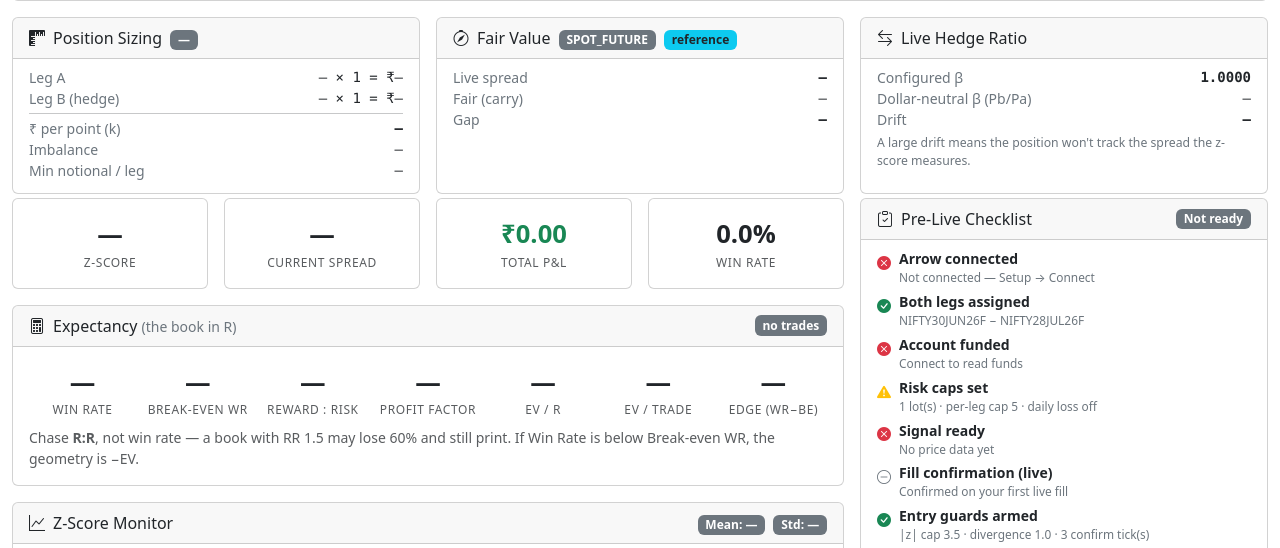
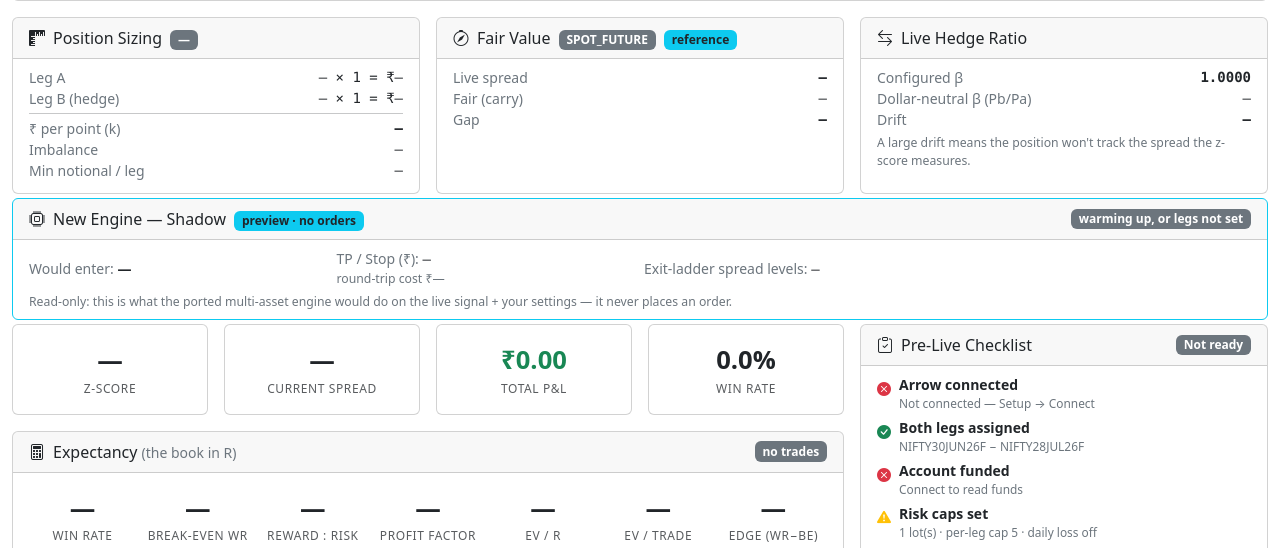
Before and after one commit to ajoxf/arrow-statarb, a Flask app: page /dashboard in a window 1280 px wide. Shown: the part 270-818 px from the top of the page. Run offline with Flask 3, Linux system fonts and the light colour scheme; data that the repository does not hold is empty.

Commit message:
Capstone (part 2): shadow engine preview on the dashboard (no orders)
Runs the ported multi-asset engine live on the current Leg A/Leg B pair in
READ-ONLY shadow mode — computes the entry gate, exit-ladder levels and clip
sizing from the live signal + your settings, places NO orders:
- /api/engine/shadow: builds a SpreadStats-shaped shim from the warm signal,
  runs ZSignalGenerator (would-enter / blocking gate), sizing.plan (contract-
  aware k), and ExitLadder.build_plan + spread_levels (BE/EX/TP/SL, viability).
  _engine_cfgs() maps Arrow settings → engine SIGNALS/EXITS. Reuses the existing
  warm window — no duplicate loop, no re-warm.
- Dashboard 'New Engine — Shadow' card polling it every 3s (would-enter,
  blocking gate, TP/Stop ₹, round-trip cost, exit-ladder spread levels).
- Endpoint test asserts read-only + no order calls; boot-smoke confirms render.
  348 tests.

Trading execution flip (routing real orders) remains the final explicit step.

Co-Authored-By: Claude Opus 4.8 <noreply@anthropic.com>
Claude-Session: https://claude.ai/code/session_014NKUxSD6a4kWARC2XAANxb

```diff
--- a/arrow_statarb/web/app.py
+++ b/arrow_statarb/web/app.py
@@ -42,6 +42,8 @@ from arrow_statarb.core.untracked_ledger import UntrackedLedger
 from arrow_statarb.core.reconcile import ReconcileGuard
 from arrow_statarb.core import costs
 from arrow_statarb.core import fairvalue, sizing, performance, scenarios
+from arrow_statarb.core.signals import ZSignalGenerator
+from arrow_statarb.core.exits import ExitLadder
 from arrow_statarb.core.whatif_shadow import ShadowTracker
 from arrow_statarb.core.health import Heartbeat, health_verdict
 from arrow_statarb.core.telegram import TelegramNotifier
@@ -1261,6 +1263,116 @@ def create_app(config: Optional[Config] = None) -> Tuple[Flask, SocketIO]:
                    leg_a_price=la, leg_b_price=lb, spread=spread,
                    pair_type=asset_cfg["pair_type"],
                    leg_a=legs["leg_a"]["symbol"], leg_b=legs["leg_b"]["symbol"])
+        return jsonify(out)
+
+    def _engine_cfgs():
+        """Map Arrow settings → the ported engine's SIGNALS/EXITS cfg dicts, for
+        the shadow preview. Cooldowns/trend are stateless here (a one-shot
+        preview), so they're neutralised."""
+        s, xo, f = cfg.section("signal"), cfg.section("exits"), cfg.section("filters")
+        signals_cfg = {
+            "ENTRY_Z": float(s.get("entry_zscore", 2) or 2),
+            "EXIT_Z": float(s.get("exit_zscore", 0) or 0),
+            "STOP_Z": float(s.get("stop_zscore", 4) or 4),
+            "MAX_ENTRY_Z": float(s.get("max_entry_zscore", 0) or s.get("stop_zscore", 4)),
+            "TREND_FILTER": False, "ENTRY_COOLDOWN_SEC": 0, "STOP_COOLDOWN_SEC": 0,
+        }
+        frac = float(xo.get("profit_target_sigma_frac", 0) or 0)
+        exits_cfg = {
+            "USE_SIGMA_TARGET": frac > 0,
+            "TP_CAPITAL_PCT": float(xo.get("tp_capital_pct", 0) or 0),
+            "TP_INR_PER_LOT": float(xo.get("profit_target_inr", 0) or 0),
+            "COST_FLOOR_MULT": float(xo.get("cost_floor_mult", 0) or 0),
+            "STOP_INR_PER_LOT": float(xo.get("dollar_stop_inr", 0) or 0),
+            "STOP_CAPITAL_PCT": float(xo.get("stop_capital_pct", 0) or 0),
+            "RR": float(xo.get("stop_rr", 0) or 0),
+            "GATE_FLOOR_INR": float(xo.get("reversion_gate_inr", 0) or 0),
+            "MAX_HOLD_HALF_LIVES": float(f.get("time_stop_half_lives", 3) or 3),
+            "MAX_HOLD_FALLBACK_MIN": 240,
+            "HARD_TIME_STOP_MULT": float(xo.get("hard_time_stop_mult", 0) or 0),
+            "HARD_MAX_HOLD_MIN": 0,
+            "Z_STOP_EXIT_ENABLED": bool(xo.get("z_stop_exit_enabled", True)),
+            "MAX_HOLD_PROGRESS_SUPPRESS": float(xo.get("max_hold_z_progress_min", 0.5) or 0.5),
+        }
+        return signals_cfg, exits_cfg, frac
+
+    @app.route("/api/engine/shadow", methods=["GET"])
+    def api_engine_shadow():
+        """SHADOW: what the ported multi-asset engine WOULD do on the current
+        pair right now — entry gate, exit-ladder levels, clip sizing — computed
+        from the live signal + your settings. Places NO orders."""
+        out: Dict[str, Any] = {"ready": False, "shadow": True}
+        legs = _read_legs()
+        sig = signal_engine.get_signal()
+        z, spread, std = sig.get("zscore"), sig.get("spread"), sig.get("std")
+        if not _have_both_legs(legs) or not sig.get("ready") or z is None or not std:
+            out["reason"] = "warming up, or legs not set"
+            return jsonify(out)
+
+        signals_cfg, exits_cfg, frac = _engine_cfgs()
+        slope = float((sig.get("regime_detail") or {}).get("slope", 0.0) or 0.0)
+
+        class _Shim:                                   # SpreadStats-shaped preview
+            warm = True
+            def __init__(s):
+                s.z, s.sigma = z, std
+                s.half_life_sec = sig.get("half_life_sec")
+            def trend_slope(s):
+                return slope
+
+        gen = ZSignalGenerator(signals_cfg, clock=time.time)
+        direction = gen.entry_signal("shadow", _Shim(), sig, {}, 1, 1)
+        gate = gen._blocking.get("shadow")
+
+        # contract-aware sizing (same path as /api/pair-analytics)
+        broker = active.get() or (sim_broker if _mode() == "live_sim" else None)
+        la, lb = _leg_prices()
+        hedge_ratio = float(cfg.get("signal.hedge_ratio", 1) or 1)
+        def _cs(lk):
+            try:
+                return float(broker.resolve_lot_size(legs[lk]["segment"], legs[lk]["symbol"]))
+            except Exception:
+                return 1.0
+        contract_a, contract_b = _cs("leg_a"), _cs("leg_b")
+        pairs = cfg.section("pairs")
+        size = None
+        if la and lb:
+            params = {"HEDGE_RATIO": hedge_ratio,
+                      "SIZING_MODE": str(pairs.get("sizing_mode", "lots")),
+                      "NOTIONAL_PER_LEG_INR": float(pairs.get("notional_per_leg_inr", 0) or 0),
+                      "CLIP_LOTS": float(cfg.get("risk.lots_per_trade", 1) or 1),
+                      "HEDGE_MODE": str(pairs.get("hedge_mode", "units"))}
+            size = sizing.plan(params, contract_a, contract_b, la, lb)
+        lots_b = float((size or {}).get("leg_b_lots") or 0)
+        k = float((size or {}).get("spread_units") or 0)
+
+        # legacy round-trip cost (₹) on leg-B notional — matches the algo's model
+        f = cfg.section("filters")
+        notional_b = (lb or 0) * lots_b * contract_b
+        rt_cost = (float(f.get("brokerage_per_lot", 20) or 0) * max(1, lots_b) * 4.0
+                   + 2.0 * (float(f.get("stt_pct", 0) or 0) / 100.0) * notional_b
+                   + 4.0 * (float(f.get("other_cost_pct", 0) or 0) / 100.0) * notional_b)
+        capital = float(cfg.get("risk.capital_at_risk_inr", 0) or 0) or None
+
+        ladder = ExitLadder(exits_cfg, signals_cfg, target_fraction=frac or 0.5)
+        levels = plan = None
+        viable = True
+        if direction and lots_b > 0 and k > 0:
+            plan = ladder.build_plan(lots=lots_b, contract_size=contract_b,
+                                     entry_z=z, sigma=std,
+                                     half_life_sec=sig.get("half_life_sec"),
+                                     rt_cost=rt_cost, capital=capital,
+                                     entry_mu=sig.get("mean"))
+            if plan is None:
+                viable = False
+            else:
+                levels = ExitLadder.spread_levels(plan, spread, k, direction)
+
+        out.update(ready=True, z=z, spread=spread, would_enter=direction,
+                   blocking_gate=gate, viable=viable, levels=levels,
+                   tp_inr=(plan or {}).get("tp_inr"),
+                   stop_inr=(plan or {}).get("stop_inr"),
+                   rt_cost_inr=round(rt_cost, 2), k=k, lots_b=lots_b)
         return jsonify(out)
 
     # ── prices / positions / signal ──────────────────────────────────────────
--- a/arrow_statarb/web/templates/dashboard.html
+++ b/arrow_statarb/web/templates/dashboard.html
@@ -103,6 +103,34 @@
                 <div class="small text-secondary mt-1">A large drift means the position won't track the spread the z-score measures.</div>
             </div>
         </div>
+    </div>
+</div>
+
+<!-- ── New Engine — SHADOW (read-only preview, places NO orders) ───────────── -->
+<div class="card mb-1 border-info">
+    <div class="card-header py-2 d-flex justify-content-between align-items-center">
+        <span><i class="bi bi-cpu me-2"></i>New Engine — Shadow
+            <span class="badge bg-info text-dark ms-1">preview · no orders</span></span>
+        <span class="badge bg-secondary" id="sh-state">warming up</span>
+    </div>
+    <div class="card-body py-2 small">
+        <div class="row g-2 align-items-center">
+            <div class="col-md-3">
+                <span class="text-secondary">Would enter:</span>
+                <span class="fw-bold" id="sh-enter">—</span>
+                <div class="small text-warning" id="sh-gate"></div>
+            </div>
+            <div class="col-md-3">
+                <span class="text-secondary">TP / Stop (₹):</span>
+                <span class="font-monospace" id="sh-tpstop">—</span>
+                <div class="small text-secondary">round-trip cost ₹<span id="sh-cost">—</span></div>
+            </div>
+            <div class="col-md-6">
+                <span class="text-secondary">Exit-ladder spread levels:</span>
+                <span class="font-monospace" id="sh-levels">—</span>
+            </div>
+        </div>
+        <div class="small text-secondary mt-1">Read-only: this is what the ported multi-asset engine would do on the live signal + your settings — it never places an order.</div>
     </div>
 </div>
 
@@ -756,6 +784,41 @@
         } catch (e) {}
     }
 
+    // ── New Engine shadow preview (read-only, no orders) ─────────────────────
+    async function pollEngineShadow() {
+        try {
+            const s = await fetch('/api/engine/shadow').then(r => r.json());
+            const state = document.getElementById('sh-state');
+            const n = (v, d=2) => (v == null) ? '—' : Number(v).toFixed(d);
+            if (!s.ready) {
+                state.textContent = s.reason || 'warming up'; state.className = 'badge bg-secondary';
+                document.getElementById('sh-enter').textContent = '—';
+                document.getElementById('sh-gate').textContent = '';
+                document.getElementById('sh-tpstop').textContent = '—';
+                document.getElementById('sh-levels').textContent = '—';
+                return;
+            }
+            state.textContent = `z ${n(s.z)}`; state.className = 'badge bg-info text-dark';
+            const enter = document.getElementById('sh-enter');
+            if (s.would_enter) {
+                const viable = s.viable;
+                enter.innerHTML = `<span class="badge ${s.would_enter === 'SELL_BASIS' ? 'bg-danger' : 'bg-success'}">${s.would_enter}</span>`
+                    + (viable ? '' : ' <span class="badge bg-warning text-dark">not viable (cost floor)</span>');
+                document.getElementById('sh-gate').textContent = '';
+            } else {
+                enter.innerHTML = '<span class="text-secondary">no — resting</span>';
+                document.getElementById('sh-gate').textContent = s.blocking_gate ? ('blocked: ' + s.blocking_gate) : '';
+            }
+            document.getElementById('sh-cost').textContent = n(s.rt_cost_inr, 0);
+            document.getElementById('sh-tpstop').textContent =
+                (s.tp_inr == null ? '—' : '₹' + n(s.tp_inr, 0)) + ' / ' + (s.stop_inr == null ? '—' : '₹' + n(s.stop_inr, 0));
+            const L = s.levels;
+            document.getElementById('sh-levels').textContent = L
+                ? `BE ${n(L.be, 3)} · EX ${n(L.ex, 3)} · TP ${n(L.tp, 3)} · SL ${n(L.sl, 3)}` : '—';
+        } catch (e) {}
+    }
+    pollEngineShadow(); setInterval(pollEngineShadow, 3000);
+
     // ── Position reconciliation (engine vs exchange) ─────────────────────────
     async function pollReconcile() {
         try {
```
Also changed, not shown: tests/test_web.py (+9 -0 lines).
